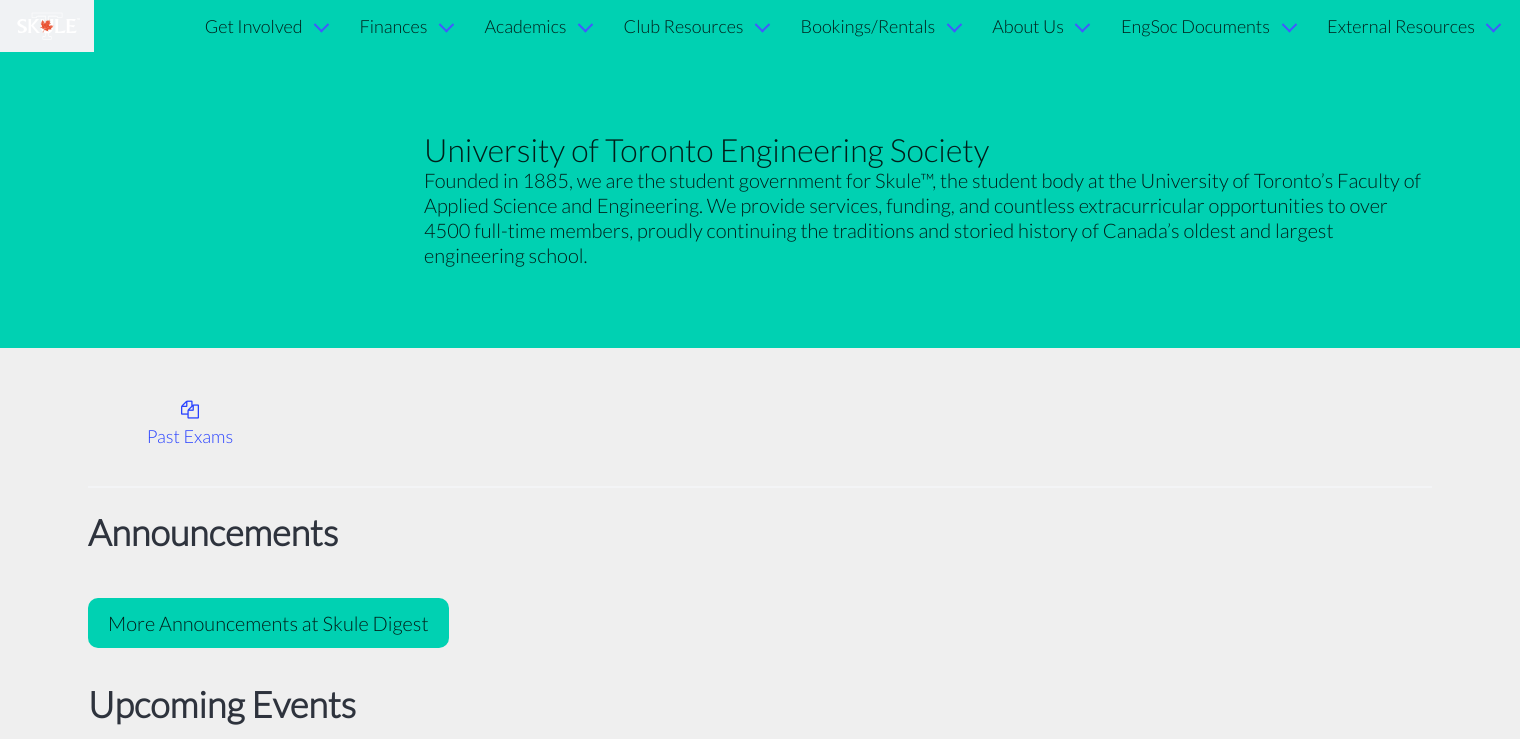
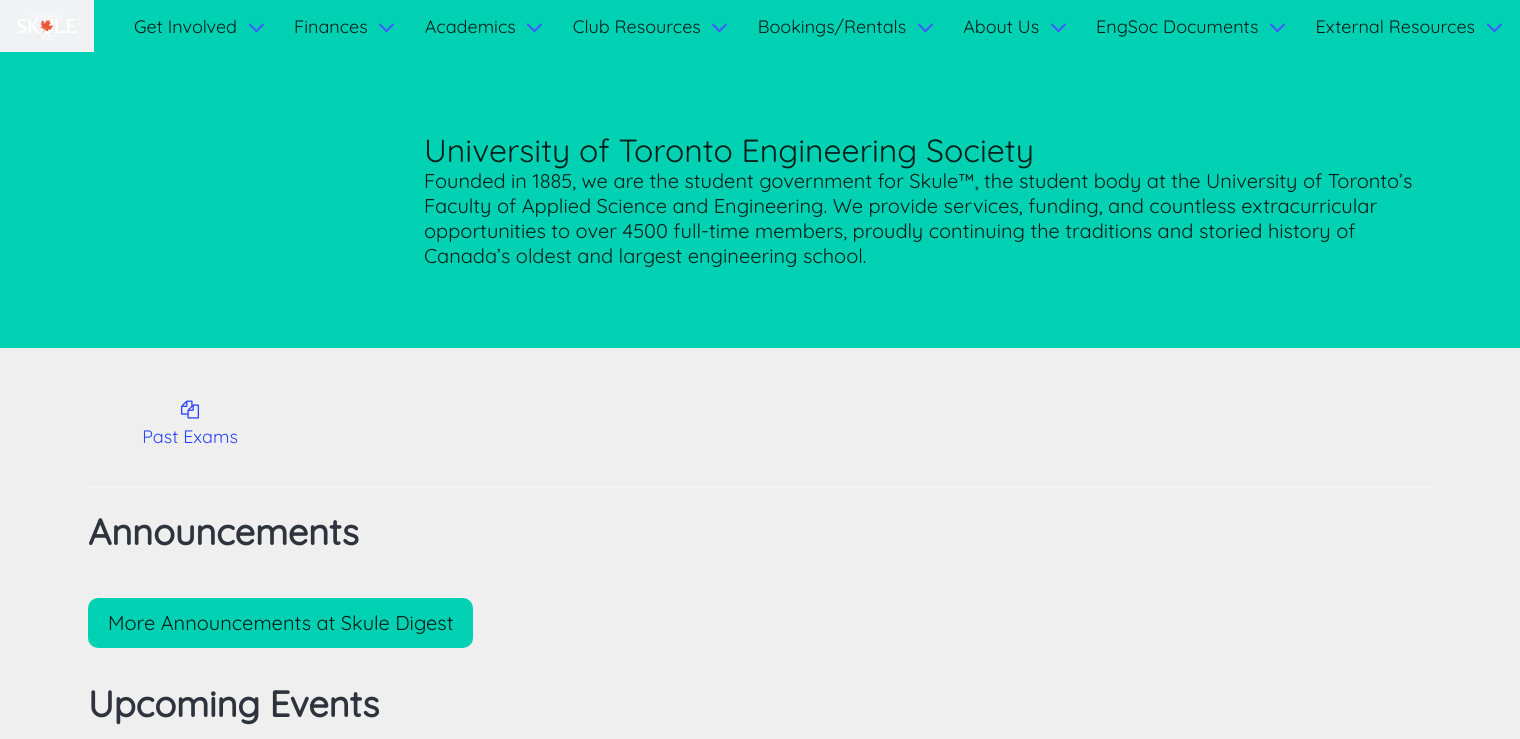
Before and after one commit to skule/skule.ca, a PHP site: page / in a window 1520 px wide. Shown: the top 739 px of the page. Run offline with PHP 8.4, Linux system fonts and the light colour scheme; some libraries are stand-ins or nearby versions.

Commit message:
quicksand

```diff
--- a/assets/css/skule.css
+++ b/assets/css/skule.css
@@ -1,4 +1,4 @@
-@import url('https://fonts.googleapis.com/css2?family=Lato:wght@300&display=swap');
+@import url('https://fonts.googleapis.com/css2?family=Quicksand&display=swap');
 
 .skuleblue {
     background-color: #3b739e !important;
@@ -11,7 +11,7 @@ html {
 }
 
 body {
-    font-family: 'Lato', sans-serif;
+    font-family: 'Quicksand', sans-serif;
     text-rendering: auto;
     font-size: 18px;
     background: #fff;
@@ -19,7 +19,7 @@ body {
 
 input,
 button {
-    font-family: 'Lato', sans-serif;
+    font-family: 'Quicksand', sans-serif;
 }
 
 .section {
```
